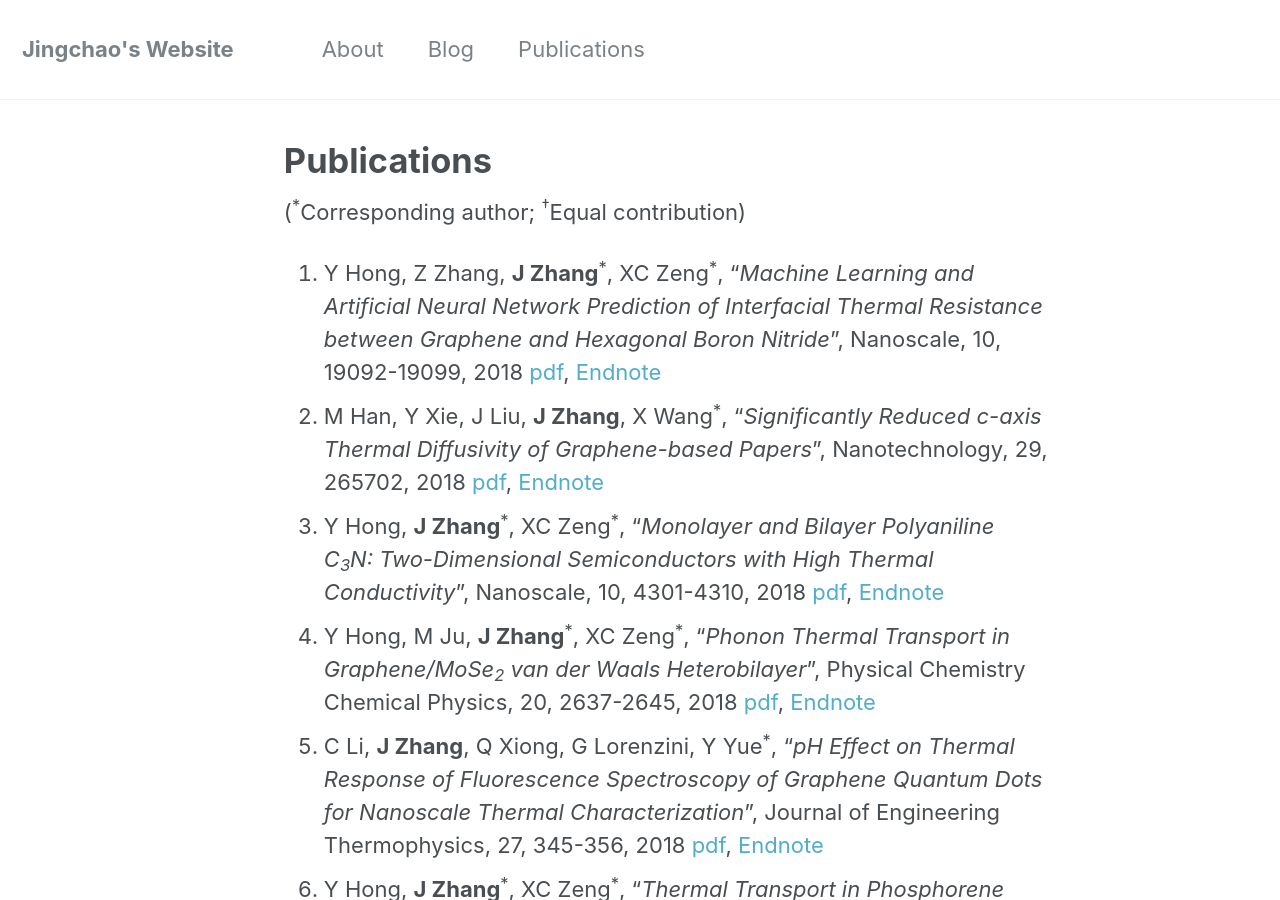
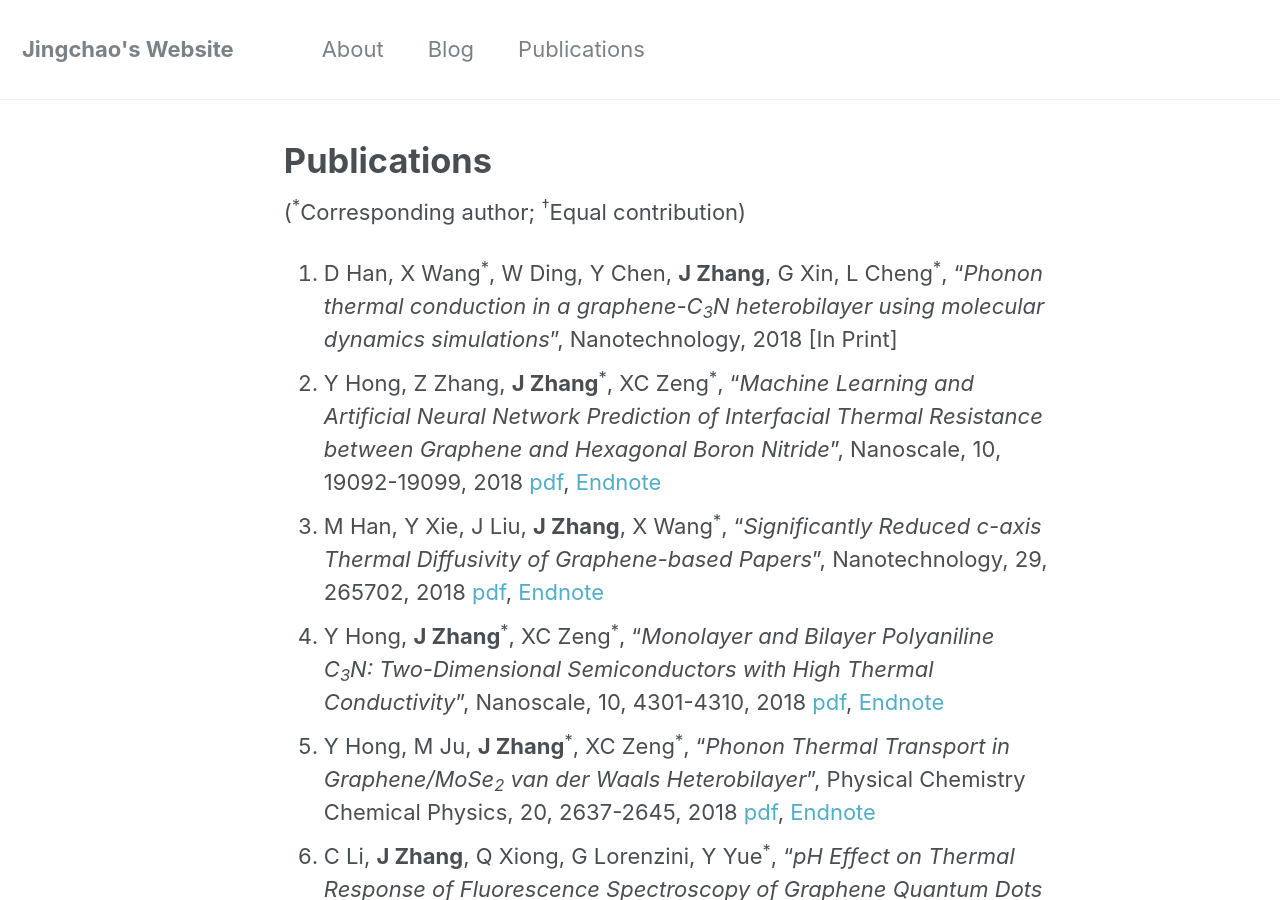
Before and after one commit to JingchaoZhang/JingchaoZhang.github.io, a Jekyll site: the page built from _pages/publications.md, in a window 1280 px wide and 900 px high. Built offline with Jekyll 4.4.1, drawn with Linux system fonts in a browser that asks for light colours.

Commit message:
Update publications.md

```diff
--- a/_pages/publications.md
+++ b/_pages/publications.md
@@ -7,6 +7,7 @@
 
 (<sup>\*</sup>Corresponding author; <sup>†</sup>Equal contribution)
 
+1. D Han, X Wang<sup>\*</sup>, W Ding, Y Chen, **J Zhang**, G Xin, L Cheng<sup>\*</sup>, "_Phonon thermal conduction in a graphene-C<sub>3</sub>N heterobilayer using molecular dynamics simulations_", Nanotechnology, 2018 [In Print]
 1. Y Hong, Z Zhang, **J Zhang**<sup>\*</sup>, XC Zeng<sup>\*</sup>, "_Machine Learning and Artificial Neural Network Prediction of Interfacial Thermal Resistance between Graphene and Hexagonal Boron Nitride_", Nanoscale, 10, 19092-19099, 2018 [pdf](https://drive.google.com/file/d/1-mUKthEzCdohvYXtTj_1QzqLwKe0oGZ5/view?usp=sharing), [Endnote](https://drive.google.com/uc?export=download&id=1R_SUDPaCgP0ktp5DMrVbTy_ge3qJPbnB)
 1. M Han, Y Xie, J Liu, **J Zhang**, X Wang<sup>\*</sup>, "_Significantly Reduced c-axis Thermal Diffusivity of Graphene-based Papers_", Nanotechnology, 29, 265702, 2018 [pdf](https://drive.google.com/file/d/12vrbAVAE5yhElxyaysbJXoMcDQT0xEQ_/view?usp=sharing), [Endnote](https://drive.google.com/uc?export=download&id=1Ouoij_GYguDGWXZuTTO84psoiOwbHc_T)
 1. Y Hong, **J Zhang**<sup>\*</sup>, XC Zeng<sup>\*</sup>, "_Monolayer and Bilayer Polyaniline C<sub>3</sub>N: Two-Dimensional Semiconductors with High Thermal Conductivity_", Nanoscale, 10, 4301-4310, 2018 [pdf](https://drive.google.com/file/d/1sECnbFaP6Q1bmvQS4k0AjIOJqxok746I/view?usp=sharing), [Endnote](https://drive.google.com/uc?export=download&id=1jf9Iogo4rfKyCTQ59URn5FTgJBhz5HKs)
```
